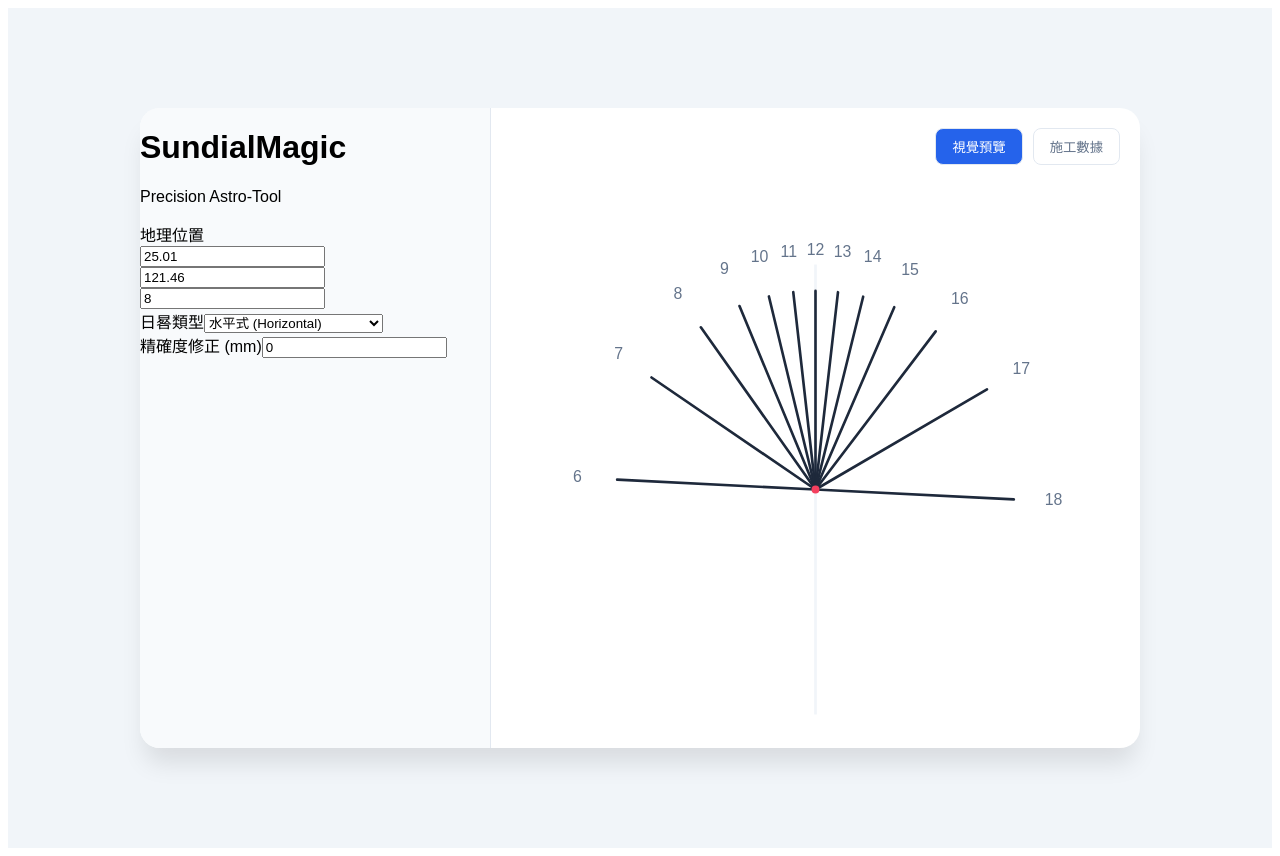
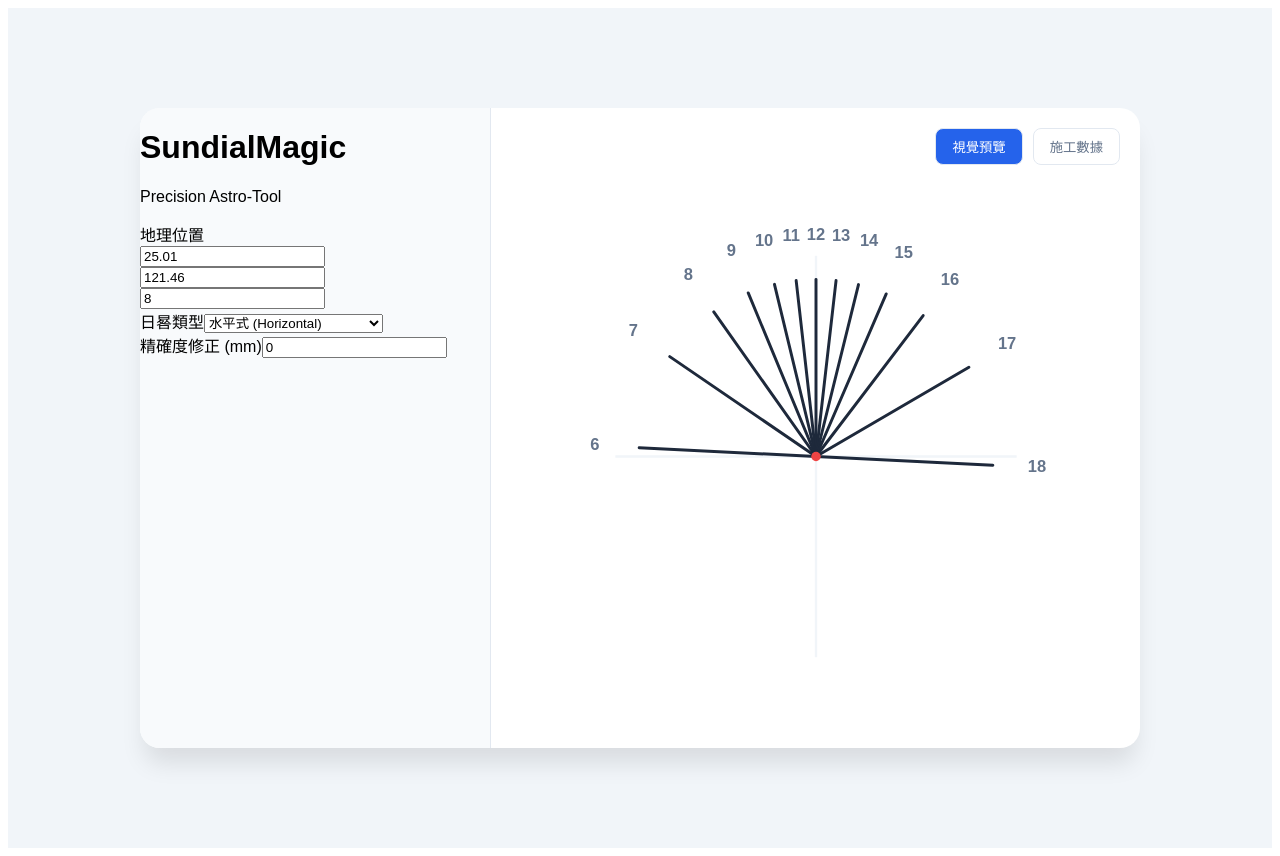
Before and after one commit to NoboruKuni/SundialMagicTool, a React (Vite) app: page / in a window 1280 px wide. Built offline with nearby package versions, Linux system fonts and the light colour scheme.

Commit message:
fix: 徹底扶正 12 點鐘線，並修復投影式日晷座標錯位

```diff
--- a/src/SundialPreview.jsx
+++ b/src/SundialPreview.jsx
@@ -5,35 +5,34 @@ import { calculateHourLines } from './sundialMath';
 export default function SundialPreview({ config }) {
   const hourLines = useMemo(() => calculateHourLines(config), [config]);
   const radius = config.radius || 150;
-  // 加大 padding 避免文字超出
   const padding = 80;
   const viewBoxSize = radius + padding;
 
   return (
-    <div className="w-full h-full flex flex-col items-center justify-center bg-white rounded-xl p-4 relative">
-      <svg viewBox={`-${viewBoxSize} -${viewBoxSize} ${viewBoxSize * 2} ${viewBoxSize * 2}`} className="w-full max-w-xl h-auto">
+    <div style={{ width: '100%', height: '100%', display: 'flex', flexDirection: 'column', alignItems: 'center', justifyContent: 'center', backgroundColor: 'white' }}>
+      <svg viewBox={`-${viewBoxSize} -${viewBoxSize} ${viewBoxSize * 2} ${viewBoxSize * 2}`} style={{ width: '100%', maxWidth: '600px', height: 'auto' }}>
 
-        {/* 垂直基準中線 (測試用) */}
+        {/* 極淡的參考線，確認 12 點有沒有歪 */}
         <line x1="0" y1={-radius-20} x2="0" y2={radius+20} stroke="#f1f5f9" strokeWidth="2" />
+        <line x1={-radius-20} y1="0" x2={radius+20} y2="0" stroke="#f1f5f9" strokeWidth="2" />
 
         {hourLines.map((line, idx) => {
           const shift = line.thicknessShift || 0;
           const px = line.x * radius;
-          const py = -line.y * radius;
+          const py = -line.y * radius; // SVG Y 軸向上取負
 
           return (
             <g key={`${line.hour}-${idx}`} transform={`translate(${shift}, 0)`}>
               {config.type === 'analemmatic' ? (
-                <circle cx={px} cy={py} r="4" fill="#3b82f6" />
+                <circle cx={px} cy={py} r="5" fill="#2563eb" />
               ) : (
-                <line x1="0" y1="0" x2={px} y2={py} stroke="#1e293b" strokeWidth="2" strokeLinecap="round" />
+                <line x1="0" y1="0" x2={px} y2={py} stroke="#1e293b" strokeWidth="2.5" strokeLinecap="round" />
               )}
 
-              {/* 將文字稍微推遠一點，避免重疊 */}
               <text
-                x={px * 1.2} y={py * 1.2}
+                x={px * 1.25} y={py * 1.25}
                 textAnchor="middle" alignmentBaseline="middle"
-                fontSize="12" fill="#64748b" className="font-bold select-none"
+                style={{ fontSize: '14px', fontWeight: 'bold', fill: '#64748b', userSelect: 'none' }}
               >
                 {line.hour}
               </text>
@@ -41,12 +40,8 @@ export default function SundialPreview({ config }) {
           );
         })}
 
-        <circle cx="0" cy="0" r="3" fill="#f43f5e" />
+        <circle cx="0" cy="0" r="4" fill="#ef4444" />
       </svg>
-
-      <div className="absolute top-4 right-4 text-[10px] text-slate-400 font-mono bg-slate-50 px-2 py-1 rounded">
-        Ref: 12:00 Vertically Aligned
-      </div>
     </div>
   );
 }
--- a/src/sundialMath.js
+++ b/src/sundialMath.js
@@ -3,65 +3,61 @@ const DEG_TO_RAD = Math.PI / 180;
 const RAD_TO_DEG = 180 / Math.PI;
 
 export function calculateHourLines(config) {
-  // 強制將所有輸入轉為數字，避免字串運算錯誤
   const latitude = Number(config.latitude);
   const longitude = Number(config.longitude);
   const timezone = Number(config.timezone);
   const gnomonThickness = Number(config.gnomonThickness);
-  const type = config.type;
+  const phi = latitude * DEG_TO_RAD;
 
-  const phi = latitude * DEG_TO_RAD;
+  // 經度偏移 (小時 12:00 時，太陽實際上偏離子午線幾度)
   const standardMeridian = timezone * 15;
   const lonOffsetDeg = longitude - standardMeridian;
 
-  // 12:00 的原始偏移角基準
-  const getBaseAngle = () => {
-    const hRad = lonOffsetDeg * DEG_TO_RAD;
-    if (type === 'analemmatic') return Math.atan2(Math.sin(hRad), Math.sin(phi) * Math.cos(hRad));
-    const factor = type === 'horizontal' ? Math.sin(phi) : Math.cos(phi);
-    return Math.atan2(Math.sin(hRad) * factor, Math.cos(hRad));
-  };
-  const baseAngleRad = getBaseAngle();
-
   const lines = [];
   for (let hour = 6; hour <= 18; hour++) {
-    const hDeg = (hour - 12) * 15 + lonOffsetDeg;
-    const hRad = hDeg * DEG_TO_RAD;
+    // 這裡的關鍵：h 是相對於「時鐘正午」的角度位移
+    // 12:00 時，h = 0
+    const hRelDeg = (hour - 12) * 15;
+    const hRelRad = hRelDeg * DEG_TO_RAD;
 
     let pointData = { hour };
     const side = hour < 12 ? -1 : (hour > 12 ? 1 : 0);
     const thicknessShift = (gnomonThickness / 2) * side;
 
-    // --- 核心修正區 ---
-    if (hour === 12) {
-      // 暴力修正：12點絕對垂直
-      pointData.angle = 0;
-      pointData.x = 0;
-      pointData.y = 1;
+    if (config.type === 'analemmatic') {
+      /**
+       * 地平投影式：12 點必須在橢圓頂端。
+       * 經度修正會反映在「指針(人)站立的位置」偏移，
+       * 但晷面本身的時標點對齊 12 點是標準做法。
+       */
+      pointData.x = Math.sin(hRelRad);
+      pointData.y = Math.sin(phi) * Math.cos(hRelRad);
     } else {
-      if (type === 'analemmatic') {
-        const rawX = Math.sin(hRad);
-        const rawY = Math.sin(phi) * Math.cos(hRad);
-        // 使用旋轉矩陣轉回 12:00 軸心
-        const cosR = Math.cos(-baseAngleRad);
-        const sinR = Math.sin(-baseAngleRad);
-        pointData.x = rawX * cosR - rawY * sinR;
-        pointData.y = rawX * sinR + rawY * cosR;
-        pointData.angle = Math.atan2(pointData.x, pointData.y) * RAD_TO_DEG;
-      } else {
-        const factor = type === 'horizontal' ? Math.sin(phi) : Math.cos(phi);
-        const currentAngleRad = Math.atan2(Math.sin(hRad) * factor, Math.cos(hRad));
-        const finalAngle = (currentAngleRad - baseAngleRad) * RAD_TO_DEG;
-        pointData.angle = finalAngle;
-        pointData.x = Math.sin(finalAngle * DEG_TO_RAD);
-        pointData.y = Math.cos(finalAngle * DEG_TO_RAD);
-      }
+      /**
+       * 水平/垂直式：
+       * 要讓經度修正後的 12:00 垂直，
+       * 我們必須計算「包含經度修正的時角」與「12點經度修正時角」的差值。
+       */
+      const factor = config.type === 'horizontal' ? Math.sin(phi) : Math.cos(phi);
+
+      // 目前小時的投影角 (包含經度偏移)
+      const hActual = (hRelDeg + lonOffsetDeg) * DEG_TO_RAD;
+      const angleActual = Math.atan2(Math.sin(hActual) * factor, Math.cos(hActual));
+
+      // 12:00 基準點的投影角
+      const hBase = (0 + lonOffsetDeg) * DEG_TO_RAD;
+      const angleBase = Math.atan2(Math.sin(hBase) * factor, Math.cos(hBase));
+
+      // 相對角度 (確保 12 點為 0)
+      const finalAngleRad = angleActual - angleBase;
+      pointData.angle = finalAngleRad * RAD_TO_DEG;
+      pointData.x = Math.sin(finalAngleRad);
+      pointData.y = Math.cos(finalAngleRad);
     }
 
     pointData.thicknessShift = thicknessShift;
     lines.push(pointData);
 
-    // 處理有厚度的 12 點
     if (hour === 12 && gnomonThickness > 0) {
       lines[lines.length - 1].thicknessShift = -(gnomonThickness / 2);
       lines.push({ ...pointData, thicknessShift: (gnomonThickness / 2) });
```
